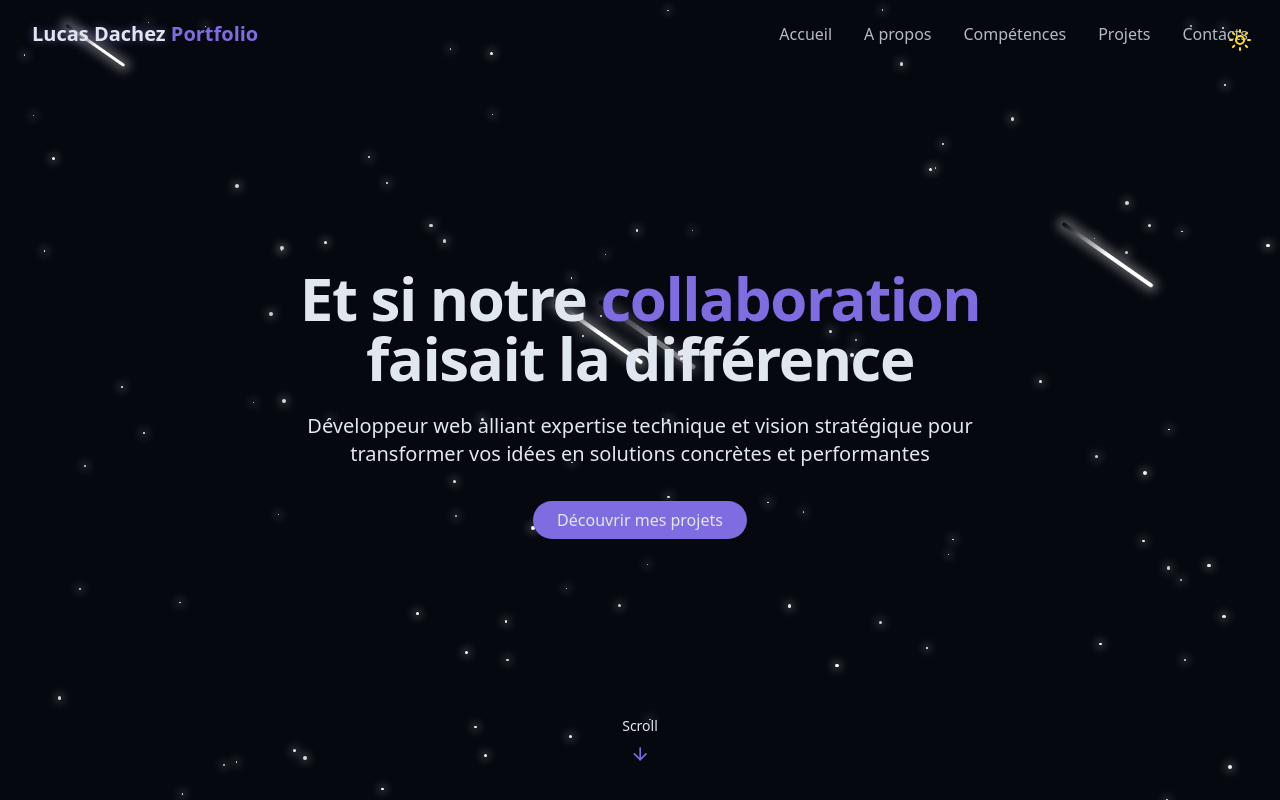
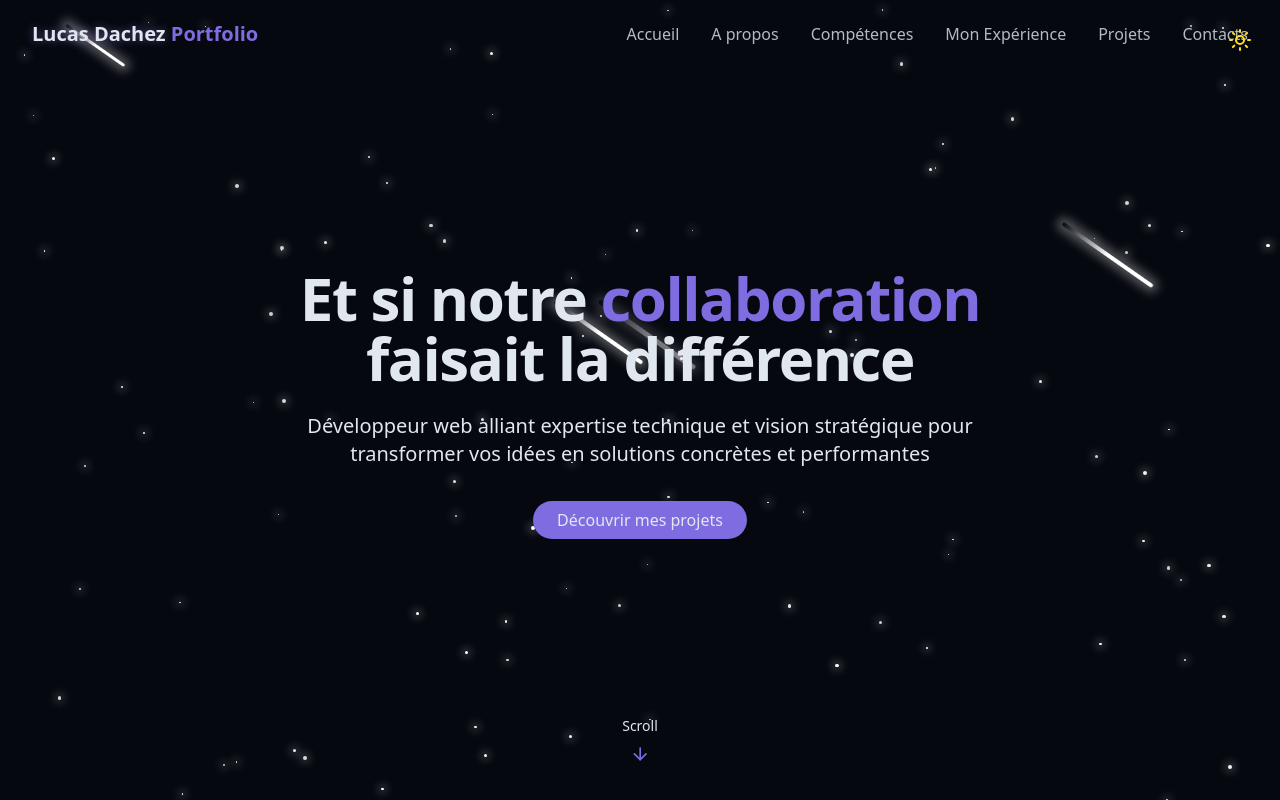
Before and after one commit to Foseos/Portfolio_2025, a React (Vite) app: page / in a window 1280 px wide. Shown: the top 800 px of the page. Built offline with nearby package versions, Linux system fonts and the light colour scheme.

Commit message:
Update Navbar.jsx

```diff
--- a/src/components/Navbar.jsx
+++ b/src/components/Navbar.jsx
@@ -6,6 +6,7 @@ const navItems = [
     {name: "Accueil", href: "#hero"},
     {name: "A propos", href: "#about"},
     {name: "Compétences", href: "#skills"},
+    {name: "Mon Expérience", href: "#experience"},
     {name: "Projets", href: "#projects"},
     {name: "Contacts", href: "#contact"},
 ];
```
